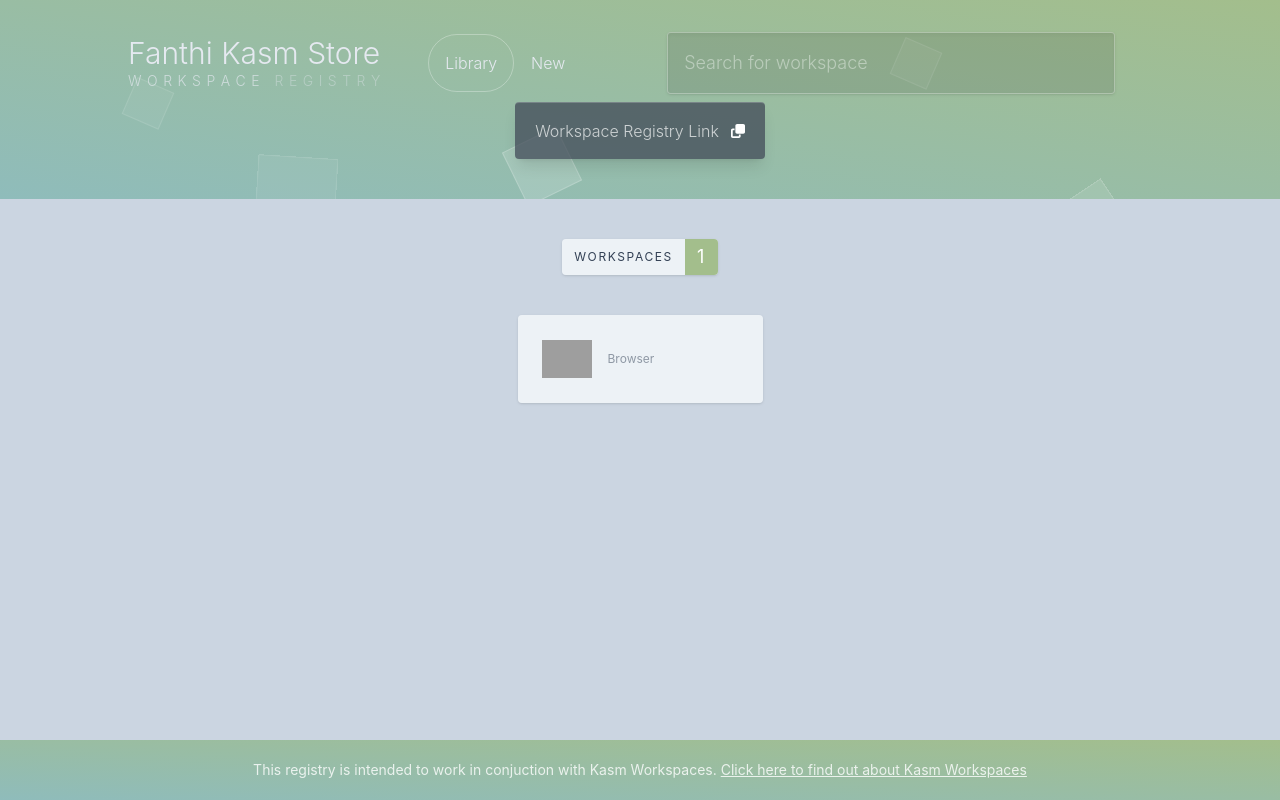
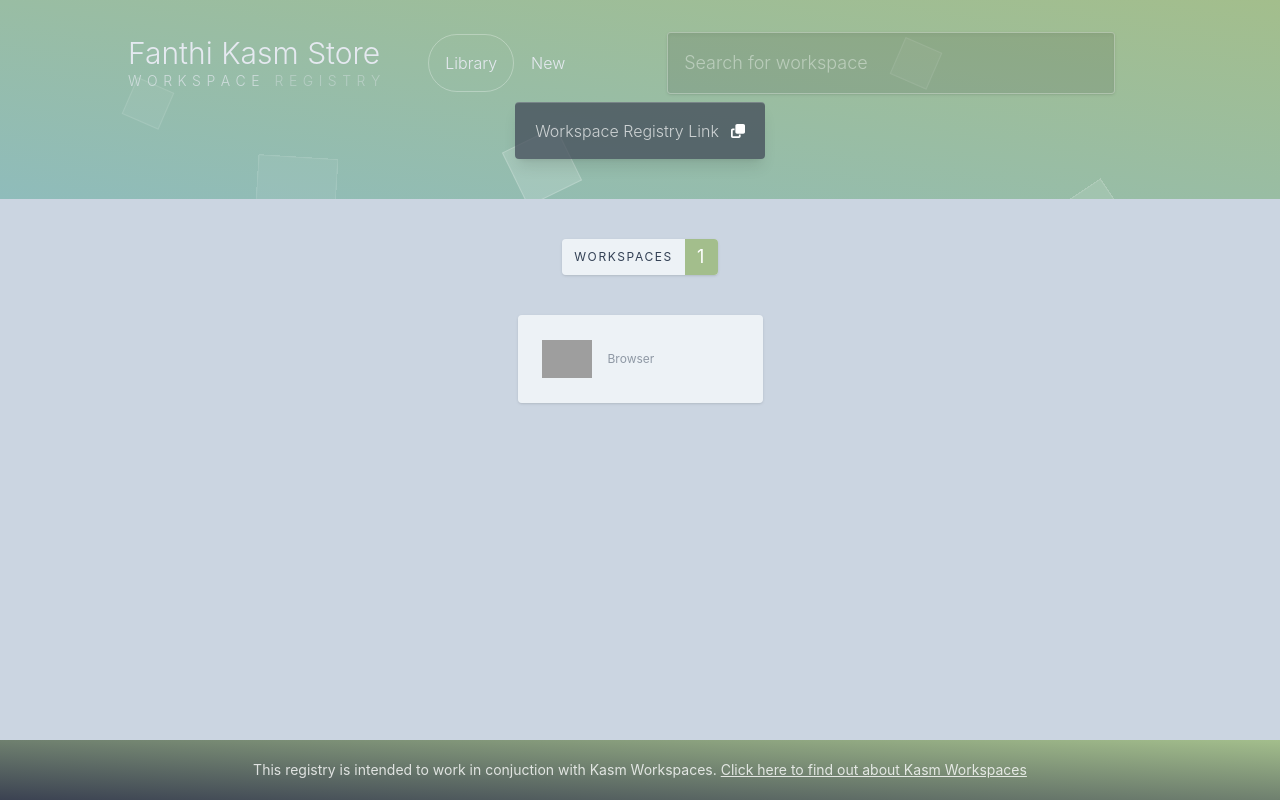
Before and after one commit to Amoebawp/kasm-reg_testing, a Next.js app in the folder site/: page / in a window 1280 px wide. Built offline with nearby package versions, Linux system fonts and the light colour scheme; grey boxes are pictures that could not be loaded.

Commit message:
Update footer.js

```diff
--- a/site/components/footer.js
+++ b/site/components/footer.js
@@ -1,6 +1,6 @@
 export default function Footer() {
     return (
-        <footer className="flex justify-center items-center p-5 bg-gradient-to-tr text-white/80 text-sm from-[#8fbcbb] to-[#a3be8c]">
+        <footer className="flex justify-center items-center p-5 bg-gradient-to-tr text-white/80 text-sm from-[#3b4252] to-[#a3be8c]">
             This registry is intended to work in conjuction with Kasm Workspaces.&nbsp;<a className="underline" href="https://kasmweb.com">Click here to find out about Kasm Workspaces</a>
         </footer>
     )
```
